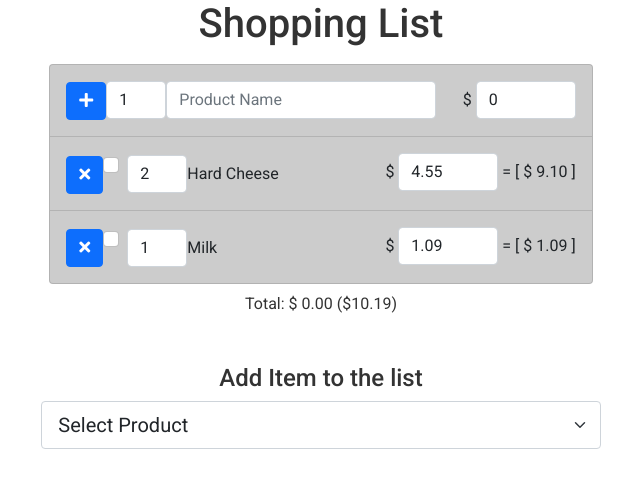
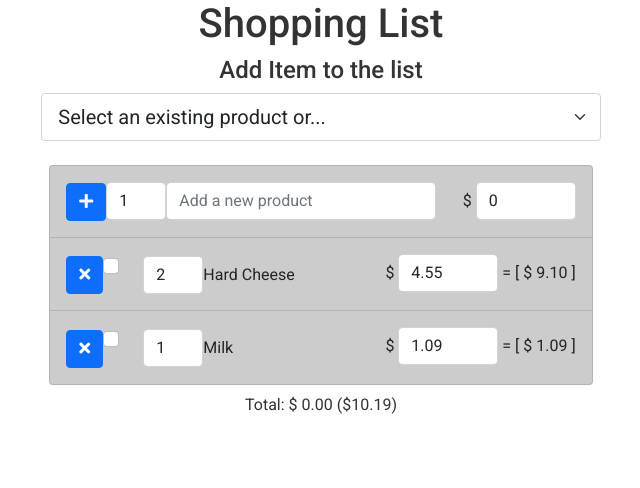
Before and after one commit to jeanrmarques/shopping-list, a Vue app: page / in a window 1280 px wide. Shown: the top 488 px of the page, without its empty margins (319-959 px from the left). Built offline with nearby package versions, Linux system fonts and the light colour scheme; data requests are answered from the project's data file.

Commit message:
UI Adjustments

```diff
--- a/src/views/Home.vue
+++ b/src/views/Home.vue
@@ -4,6 +4,22 @@
       <div class="row align-items-center justify-content-center">
         <div class="col-10">
           <Header title="Shopping List" />
+
+          <!-- Add item component -->
+          <h4>Add Item to the list</h4>
+          <div class="AddItem">
+            <select v-if="getProductsNotInList(activeList).length > 0" class="form-select form-select-lg mb-3" @change="addItemToList(activeList, $event)">
+              <option>Select an existing product or...</option>
+              <option
+                :key="index"
+                v-for="(p, index) in getProductsNotInList(activeList)"
+                :value="p.id"
+              >
+                {{ p.name }}
+              </option>
+            </select>
+          </div>
+          <!-- -->
 
           <!-- List component -->
           <ul class="productsOnList list-group">
@@ -23,7 +39,7 @@
                 type="text"
                 id="newProductName"
                 class="form-control"
-                placeholder="Product Name"
+                placeholder="Add a new product"
                 v-model="newItemInList.name"
               />
               <div class="price">
@@ -49,7 +65,7 @@
                 class="removeItem btn btn-primary"
                 ><i class="fa fa-times"></i
               ></span>
-              <div class="form-check">
+              <div class="form-check form-check-inline">
                 <input
                   class="form-check-input"
                   type="checkbox"
@@ -92,24 +108,6 @@
               "
               >(${{ totalOnList(activeList).potential }})</span
             >
-          </div>
-          <!-- -->
-
-          <!-- Add item component -->
-          <br />
-          <br />
-          <h4>Add Item to the list</h4>
-          <div class="AddItem">
-            <select v-if="getProductsNotInList(activeList).length > 0" class="form-select form-select-lg mb-3" @change="addItemToList(activeList, $event)">
-              <option>Select Product</option>
-              <option
-                :key="index"
-                v-for="(p, index) in getProductsNotInList(activeList)"
-                :value="p.id"
-              >
-                {{ p.name }}
-              </option>
-            </select>
           </div>
           <!-- -->
         </div>
@@ -244,7 +242,6 @@ export default {
   max-width: 700px;
 }
 
-.form-check,
 .removeItem {
   display: inline-block !important;
 }
```
